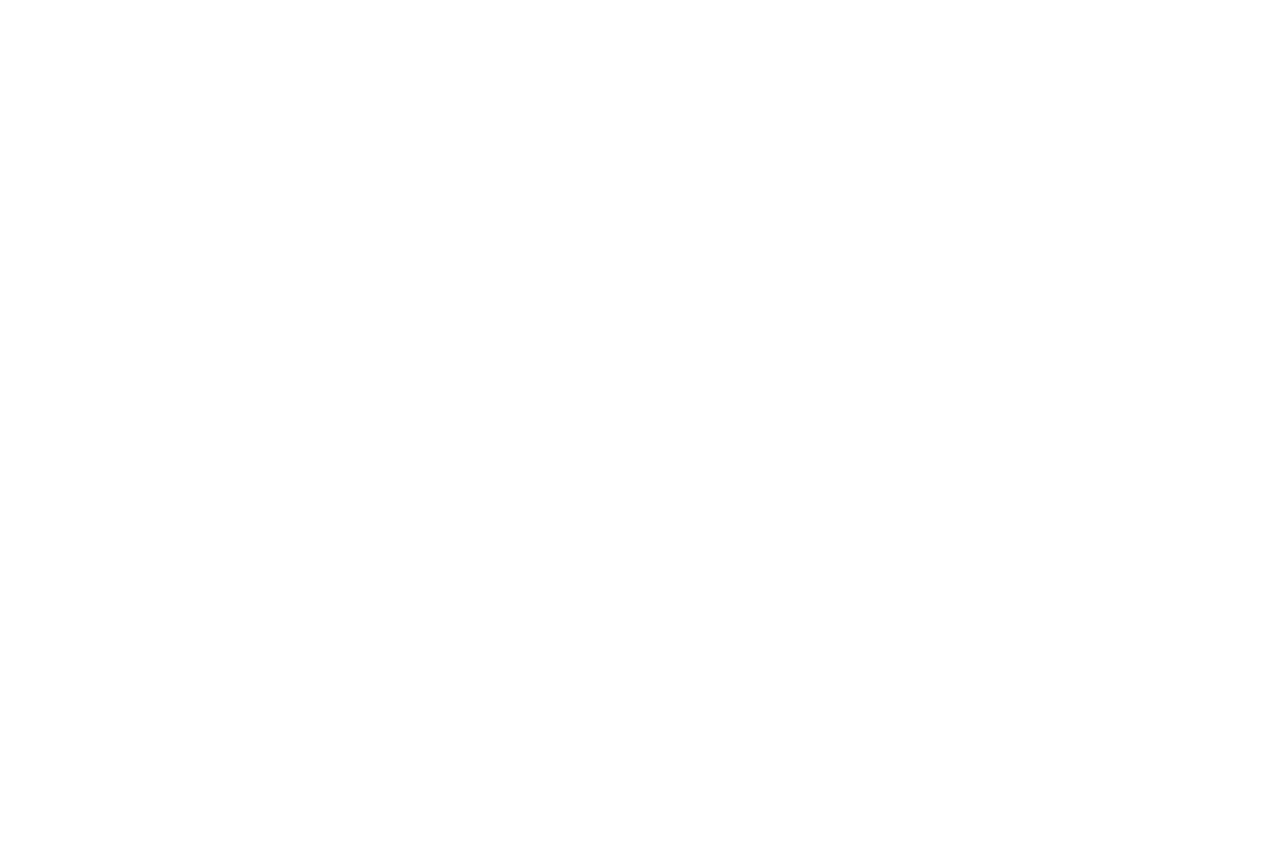
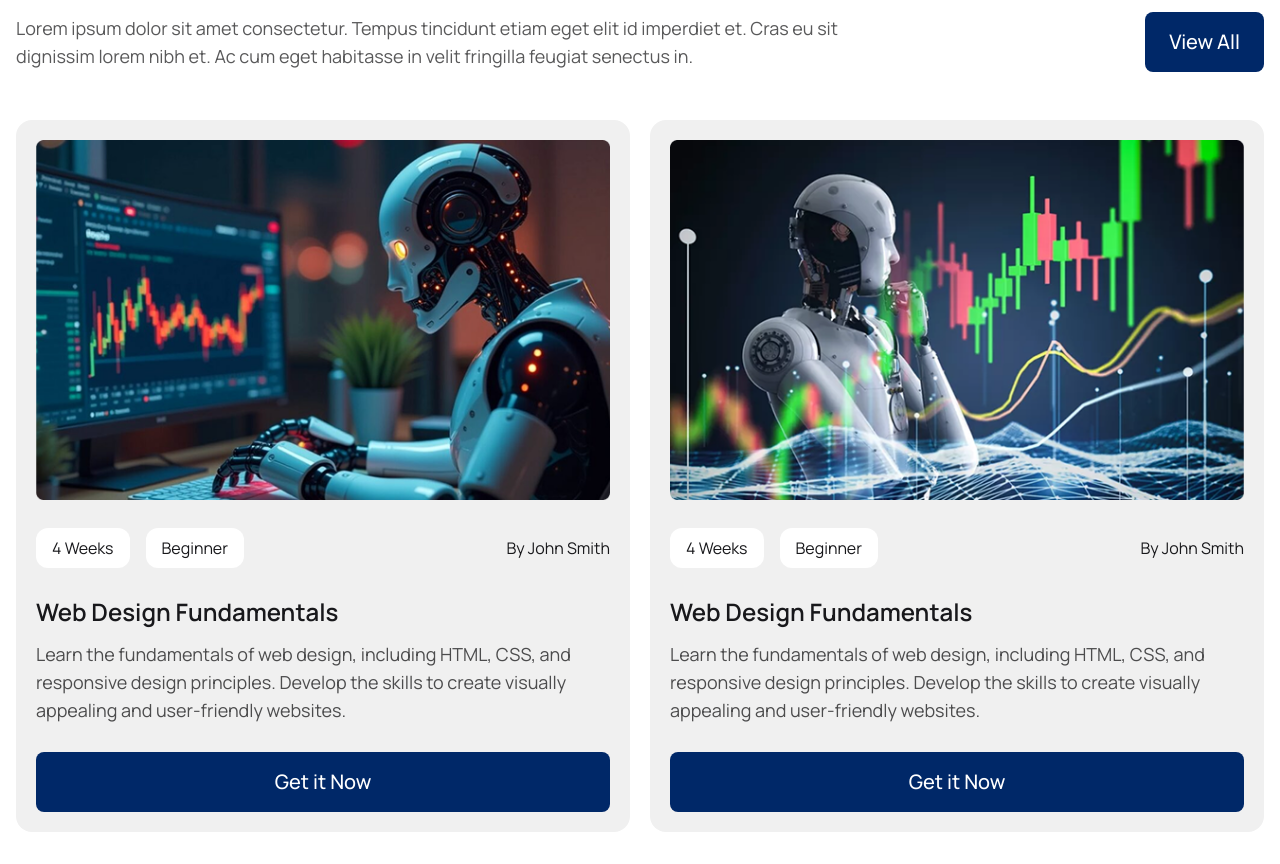
Before and after one commit to Imranhasanrimon/sales-rank, a React (Vite) app: page / in a window 1280 px wide. Shown: the part 1636-2500 px from the top of the page. After the commit the page ends 2468 px from the top, so only its background shows below. Built offline with nearby package versions, Linux system fonts and the light colour scheme.

Commit message:
Courses Section is done

```diff
--- a/src/components/Chat.jsx
+++ b/src/components/Chat.jsx
@@ -8,7 +8,7 @@ import Stats from "./Stats";
 
 const Chat = () => {
     return (
-        <div className="bg-linear-to-r from-[#103570] to-[#004FCE] pt-6 pb-10 mb-[1000px] manrope">
+        <div className="bg-linear-to-r from-[#103570] to-[#004FCE] pt-6 pb-10 manrope">
             <div className="max-w-[1440px] mx-auto px-4">
                 <p className="text-[#FCE38A] text-2xl questrial">Live Ai Coach</p>
                 <h3 className="text-white text-3xl md:text-5xl lg:text-6xl  questrial mt-5 mb-15">Take a Suggestion Coaching</h3>
--- /dev/null
+++ b/src/components/CourseCard.jsx
@@ -0,0 +1,23 @@
+import React from 'react';
+
+const CourseCard = ({ image }) => {
+    return (
+        <div className='bg-[#F0F0F0] p-5 rounded-2xl flex flex-col'>
+            <img src={image} alt="course image" className='w-full' />
+
+            <div className='flex items-center justify-between mt-7'>
+                <div className='flex items-center gap-4'>
+                    <span className='bg-white py-2 px-4 rounded-xl inline-block'>4 Weeks</span>
+                    <span className='bg-white py-2 px-4 rounded-xl inline-block'>Beginner</span>
+                </div>
+                <span className=''>By John Smith</span>
+            </div>
+            <h3 className='text-2xl font-semibold mt-7'>Web Design Fundamentals</h3>
+            <p className='text-[#4C4C4D] text-lg mt-3 mb-7 grow'>Learn the fundamentals of web design, including HTML, CSS, and responsive design principles. Develop the skills to create visually appealing and user-friendly websites.</p>
+
+            <button className='bg-[#002868] text-white py-2 md:py-4 rounded-lg text-xl font-medium cursor-pointer w-full'>Get it Now</button>
+        </div>
+    );
+};
+
+export default CourseCard;
--- /dev/null
+++ b/src/components/Courses.jsx
@@ -0,0 +1,25 @@
+import React from 'react';
+import CourseCard from './CourseCard';
+import image2 from "../assets/image2.png"
+import image3 from "../assets/image3.png"
+
+const Courses = () => {
+    return (
+        <div className="max-w-[1440px] mx-auto px-4 mt-20 manrope">
+            <h3 className=" text-3xl md:text-5xl lg:text-6xl mt-5 mb-2">Our Courses</h3>
+
+            <div className='flex flex-col md:flex-row items-start md:items-center justify-between gap-5'>
+                <p className='text-lg text-[#59595A] md:w-[80%] lg:w-[70%]'>Lorem ipsum dolor sit amet consectetur. Tempus tincidunt etiam eget elit id imperdiet et. Cras eu sit dignissim lorem nibh et. Ac cum eget habitasse in velit fringilla feugiat senectus in.</p>
+
+                <button className='bg-[#002868] text-white px-4 py-2 md:py-4 md:px-6 rounded-lg text-xl font-medium cursor-pointer'>View All</button>
+            </div>
+
+            <div className='grid grid-cols-1 md:grid-cols-2 gap-5 mt-12'>
+                <CourseCard image={image2} />
+                <CourseCard image={image3} />
+            </div>
+        </div>
+    );
+};
+
+export default Courses;
--- a/src/pages/LandingPage.jsx
+++ b/src/pages/LandingPage.jsx
@@ -1,5 +1,6 @@
 import Banner from "../components/Banner";
 import Chat from "../components/Chat";
+import Courses from "../components/Courses";
 import Navbar from "../components/Navbar";
 
 const LandingPage = () => {
@@ -8,6 +9,7 @@ const LandingPage = () => {
             <Navbar />
             <Banner />
             <Chat />
+            <Courses />
         </div>
     );
 };
```
Also changed, not shown: src/assets/image2.png (added), src/assets/image3.png (added).
